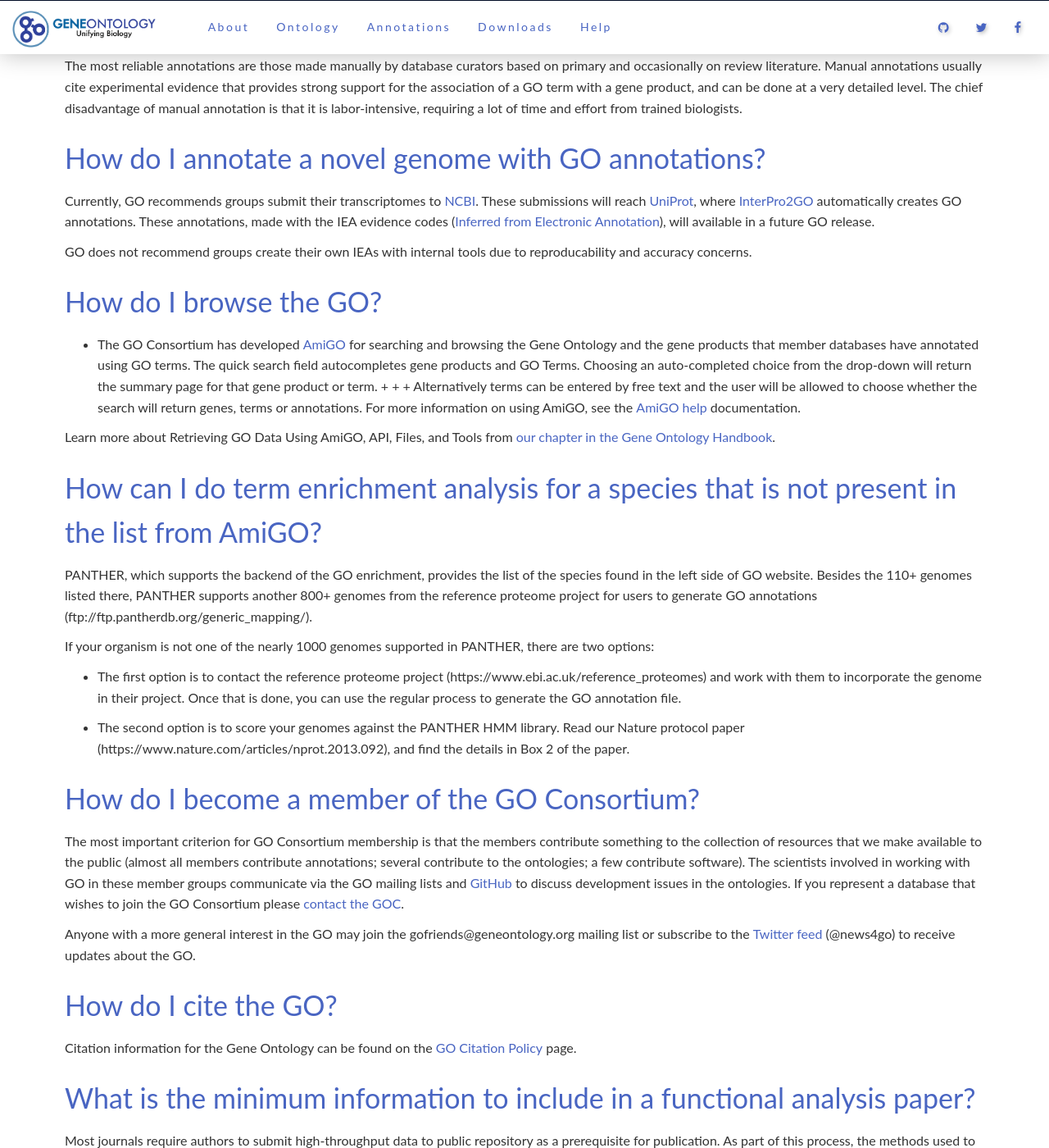
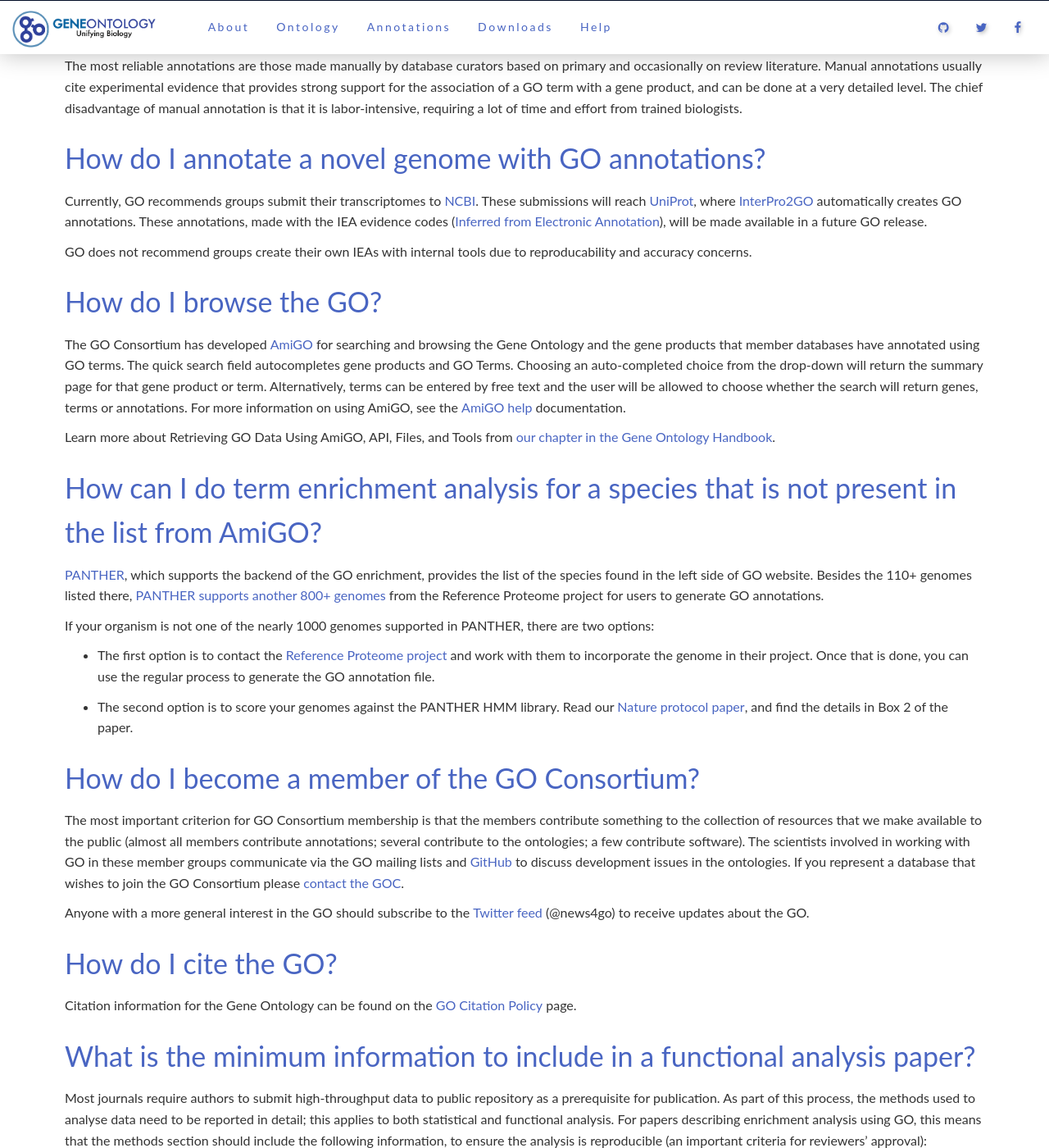
Before and after one commit to geneontology/geneontology.github.io, a Jekyll site: the page built from _docs/faq.md, in a window 1280 px wide and 1400 px high, scrolled down 1965 px. Shown: the whole window at 82% size. Built offline with Jekyll 4.4.1, drawn with Linux system fonts in a browser that asks for light colours; nearby versions of some CDN libraries; some of the changed text lies outside the part shown.

Commit message:
Update faq.md
up to "what is annotation", still working

```diff
--- a/_docs/faq.md
+++ b/_docs/faq.md
@@ -74,10 +74,10 @@
 
 UniProt and the [Protein Information Resource (PIR)](https://pir.georgetown.edu/pirwww/index.shtml){:target="blank"} have similar ID mapping tools to help with the conversion:
 
--   <http://www.uniprot.org/uploadlists/>
--   <http://pir.georgetown.edu/pirwww/search/idmapping.shtml>
+-   <http://www.uniprot.org/uploadlists/>{:target="blank"}
+-   <http://pir.georgetown.edu/pirwww/search/idmapping.shtml>{:target="blank"}
 
-GO annotations from QuickGO can be filtered for many parameters and provide mappings to several IDs, e.g NCBI or Ensembl gene IDs: <http://www.ebi.ac.uk/QuickGO/GAnnotation>
+GO annotations from QuickGO can be filtered for many parameters and provide mappings to several IDs, e.g NCBI or Ensembl gene IDs: <http://www.ebi.ac.uk/QuickGO/GAnnotation>{:target="blank"}
 
 [How can I calculate the "level" of a GO term?](/faq/how-can-i-calculate-level-go-term)
 ---------------------------------------------------------------------------------------
@@ -121,12 +121,12 @@
 [downloads](/faq-tags/downloads)
 {:/comment}
 
-With UniProt accession numbers, you can obtain all GO annotations by parsing a GOA gene association file, which are provided in a simple tab-delimited format. These files are available from the [GOA FTP site](ftp://ftp.ebi.ac.uk/pub/databases/GO/goa/).
+With UniProt accession numbers, you can obtain all GO annotations by parsing a GOA gene association file, which are provided in a simple tab-delimited format. These files are available from the [GO directory](http://current.geneontology.org/annotations/goa_uniprot_all.gaf.gz){:target="blank"}.
 
 The GOA project offers users a number of different files; for example:
 
--   [all UniProtKB proteins with GO annotation](ftp://ftp.ebi.ac.uk/pub/databases/GO/goa/UNIPROT/gene_association.go_uniprot.gz)
--   [human proteins](ftp://ftp.ebi.ac.uk/pub/databases/GO/goa/HUMAN/gene_association.goa_human.gz)
+-   [all UniProtKB proteins with GO annotation](http://current.geneontology.org/annotations/goa_uniprot_all.gaf.gz)
+-   [human proteins](http://current.geneontology.org/annotations/goa_human.gaf.gz)
 -   if you were only interested in proteins from a particular species, we also provide non-redundant, species-specific files for human, mouse, rat, zebrafish, chicken, cow and Arabidopsis proteins (these files are created using the International Protein Index (IPI) - which provides a top level guide to the main databases that describe the proteomes of higher eukaryotic organisms)
 
 Further information on the content and format of our gene association files can be found in the [ReadMe](https://www.ebi.ac.uk/GOA/newto){:target="blank"}.
@@ -202,7 +202,7 @@
 [third-party tools](/faq-tags/third-party-tools)
 {:/comment}
 
-Currently, GO recommends groups submit their transcriptomes to [NCBI](https://www.ncbi.nlm.nih.gov/).  These submissions will reach [UniProt](https://www.uniprot.org/){:target="blank"}, where [InterPro2GO](https://www.ebi.ac.uk/GOA/InterPro2GO){:target="blank"} automatically creates GO annotations.  These annotations, made with the IEA evidence codes ([Inferred from Electronic Annotation](/docs/guide-go-evidence-codes/)), will available in a future GO release.
+Currently, GO recommends groups submit their transcriptomes to [NCBI](https://www.ncbi.nlm.nih.gov/).  These submissions will reach [UniProt](https://www.uniprot.org/){:target="blank"}, where [InterPro2GO](https://www.ebi.ac.uk/GOA/InterPro2GO){:target="blank"} automatically creates GO annotations.  These annotations, made with the IEA evidence codes ([Inferred from Electronic Annotation](/docs/guide-go-evidence-codes/)), will be made available in a future GO release.
 
 GO does not recommend groups create their own IEAs with internal tools due to reproducability and accuracy concerns.
 
@@ -218,7 +218,7 @@
 [general](/faq-tags/general)
 {:/comment}
 
-+ The GO Consortium has developed [AmiGO](http://amigo.geneontology.org){:target="blank"} for searching and browsing the Gene Ontology and the gene products that member databases have annotated using GO terms. The quick search field autocompletes gene products and GO Terms.  Choosing an auto-completed choice from the drop-down will return the summary page for that gene product or term. + + + Alternatively terms can be entered by free text and the user will be allowed to choose whether the search will return genes, terms or annotations. For more information on using AmiGO, see the [AmiGO help](http://wiki.geneontology.org/index.php/AmiGO_2_Manual){:target="blank"} documentation.
+The GO Consortium has developed [AmiGO](http://amigo.geneontology.org){:target="blank"} for searching and browsing the Gene Ontology and the gene products that member databases have annotated using GO terms. The quick search field autocompletes gene products and GO Terms.  Choosing an auto-completed choice from the drop-down will return the summary page for that gene product or term. Alternatively, terms can be entered by free text and the user will be allowed to choose whether the search will return genes, terms or annotations. For more information on using AmiGO, see the [AmiGO help](http://wiki.geneontology.org/index.php/AmiGO_2_Manual){:target="blank"} documentation.
 
 Learn more about Retrieving GO Data Using AmiGO, API, Files, and Tools from [our chapter in the Gene Ontology Handbook](https://link.springer.com/protocol/10.1007%2F978-1-4939-3743-1_11){:target="blank"}.
 
@@ -239,13 +239,13 @@
 {:/comment}
 
 
-PANTHER, which supports the backend of the GO enrichment, provides the list of the species found in the left side of GO website. Besides the 110+ genomes listed there, PANTHER supports another 800+ genomes from the reference proteome project for users to generate GO annotations (ftp://ftp.pantherdb.org/generic_mapping/).
+[PANTHER](http://www.pantherdb.org/){:target="blank"}, which supports the backend of the GO enrichment, provides the list of the species found in the left side of GO website. Besides the 110+ genomes listed there, [PANTHER supports another 800+ genomes](ftp://ftp.pantherdb.org/generic_mapping/){:target="blank"} from the Reference Proteome project for users to generate GO annotations.
 
 If your organism is not one of the nearly 1000 genomes supported in PANTHER, there are two options:
 
-* The first option is to contact the reference proteome project (https://www.ebi.ac.uk/reference_proteomes) and work with them to incorporate the genome in their project. Once that is done, you can use the regular process to generate the GO annotation file.
+* The first option is to contact the [Reference Proteome project](https://www.ebi.ac.uk/reference_proteomes) and work with them to incorporate the genome in their project. Once that is done, you can use the regular process to generate the GO annotation file.
 
-* The second option is to score your genomes against the PANTHER HMM library. Read our Nature protocol paper (https://www.nature.com/articles/nprot.2013.092), and find the details in Box 2 of the paper.
+* The second option is to score your genomes against the PANTHER HMM library. Read our [Nature protocol paper](https://www.nature.com/articles/nprot.2013.092){:target="blank"}, and find the details in Box 2 of the paper.
 
 {::comment}
 
@@ -277,9 +277,9 @@
 [consortium](/faq-tags/consortium)
 {:/comment}
 
-The most important criterion for GO Consortium membership is that the members contribute something to the collection of resources that we make available to the public (almost all members contribute annotations; several contribute to the ontologies; a few contribute software). The scientists involved in working with GO in these member groups communicate via the GO mailing lists and [GitHub](https://github.com/geneontology/){:target="_blank"} to discuss development issues in the ontologies. If you represent a database that wishes to join the GO Consortium please [contact the GOC](http://help.geneontology.org/).
+The most important criterion for GO Consortium membership is that the members contribute something to the collection of resources that we make available to the public (almost all members contribute annotations; several contribute to the ontologies; a few contribute software). The scientists involved in working with GO in these member groups communicate via the GO mailing lists and [GitHub](https://github.com/geneontology/){:target="blank"} to discuss development issues in the ontologies. If you represent a database that wishes to join the GO Consortium please [contact the GOC](http://help.geneontology.org/).
 
-Anyone with a more general interest in the GO may join the gofriends@geneontology.org mailing list or subscribe to the [Twitter feed](https://twitter.com/news4go){:target="_blank"} (@news4go) to receive updates about the GO.
+Anyone with a more general interest in the GO should subscribe to the [Twitter feed](https://twitter.com/news4go){:target="_blank"} (@news4go) to receive updates about the GO.
 
 [How do I cite the GO?](/faq/how-do-i-cite-go-0)
 ------------------------------------------------
@@ -311,7 +311,7 @@
 3.  Date/release version of both the GO ontology file and the GO annotation file used
 4.  Background genome/proteome/dataset used in the analysis, including strain if applicable
 5.  Whether any enriched terms were excluded from the results due to low numbers of query genes associated with the term (e.g., if you only included GO terms in the results which have more than 3 query genes)
-6.  [Please cite the appropriate GO papers](/docs/go-citation-policy/)
+6.  [Please cite the appropriate GO papers](/docs/go-citation-policy/){:target="blank"}
 
 The supplemental data files should include:
 1.  List of the IDs used and the IDs which were rejected by the analysis tool, if any
@@ -335,7 +335,7 @@
 {:/comment}
 
 You can use the YeastMine Analyze tool available at SGD to retrieve the GO term names for each ID. Here is how-
-1.  Go to the Analyze tool on YeastMine - <http://yeastmine.yeastgenome.org/yeastmine/bag.do>
+1.  Go to the Analyze tool on YeastMine - <http://yeastmine.yeastgenome.org/yeastmine/bag.do>{:target="blank"}
 2.  In the Select Type pull down, select `GO Term`
 3.  Enter your GO ids or upload a list in the full format (GO:0016020, GO:0016301...)
 4.  Click on `Create List`. The tool offers several options to download the list.
```
Also changed, not shown: other parts of _docs/faq.md (+11 -11 lines).
